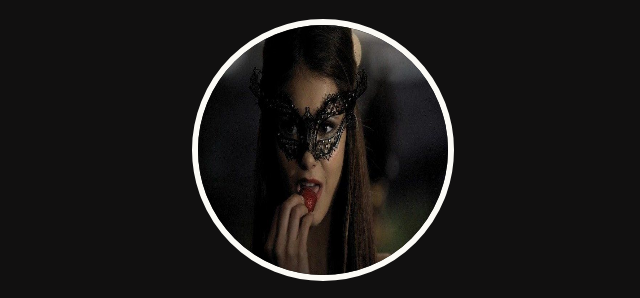
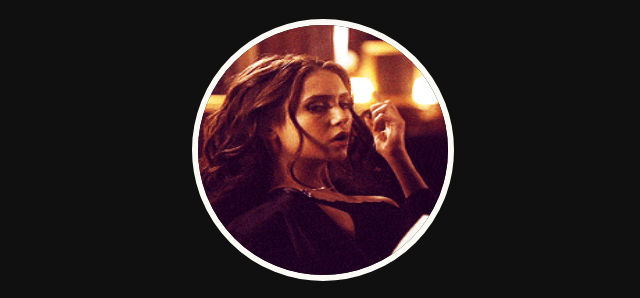
Before and after one commit to Atharva-web/Gift, a plain HTML site: page index.html in a window 1280 px wide. Shown: the part 62-360 px from the top of the page, without its empty margins (317-957 px from the left). Drawn offline with Linux system fonts and the light colour scheme; a web font is replaced by a local one.

Commit message:
Update index.html

```diff
--- a/index.html
+++ b/index.html
@@ -17,7 +17,7 @@
         <h1>Today is Katherine's Birthday 🎉</h1>
 
         <div id="header">
-            <img id = "gf-img" src="Katherine.jpg" alt="Katerina Petrova" />
+            <img id = "gf-img" src="katherinep.gif" alt="Katerina Petrova" />
             <h2>20 years old</h2>
             <h4>05.06.2002</h4>
         </div>
```
